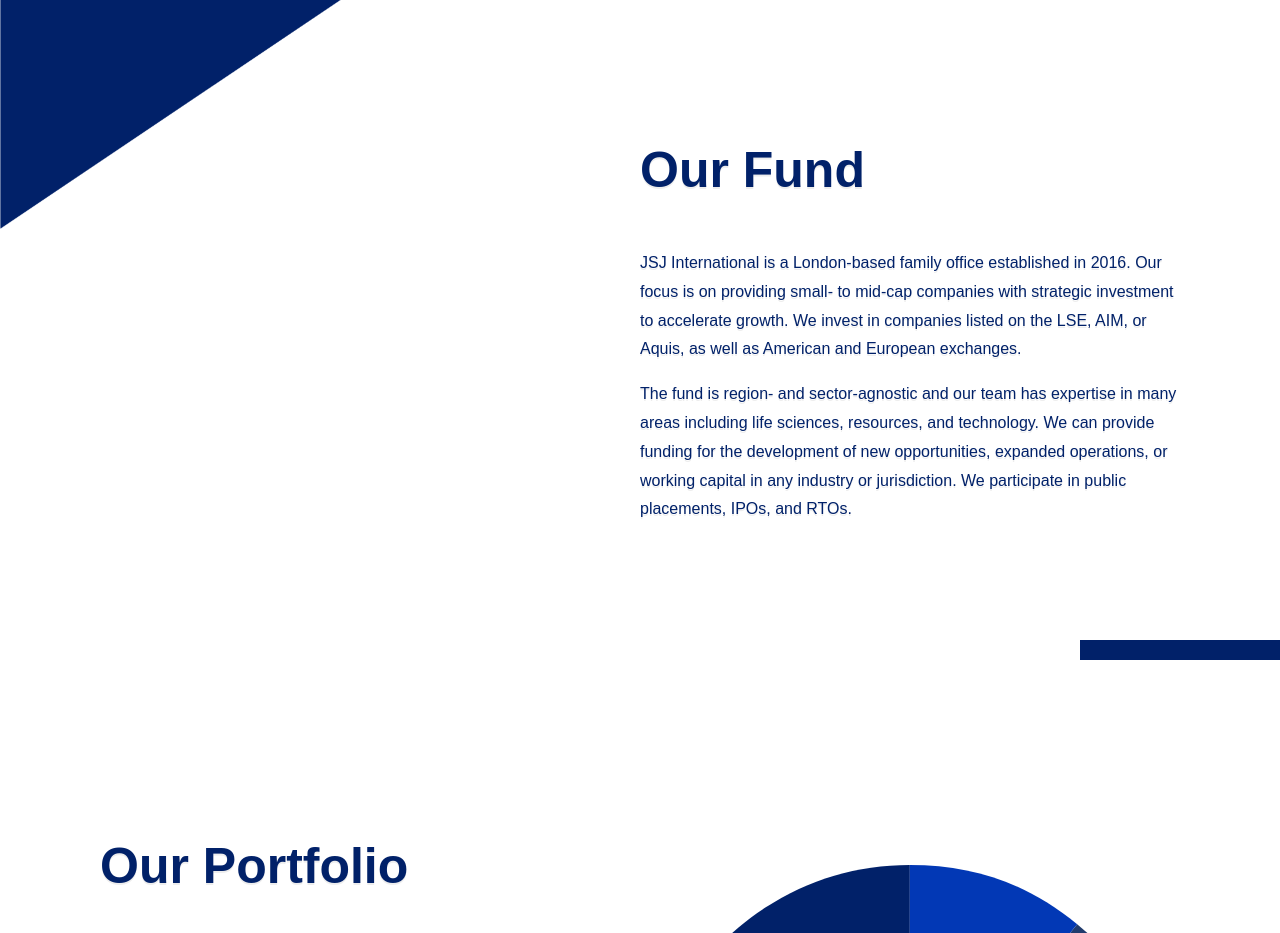
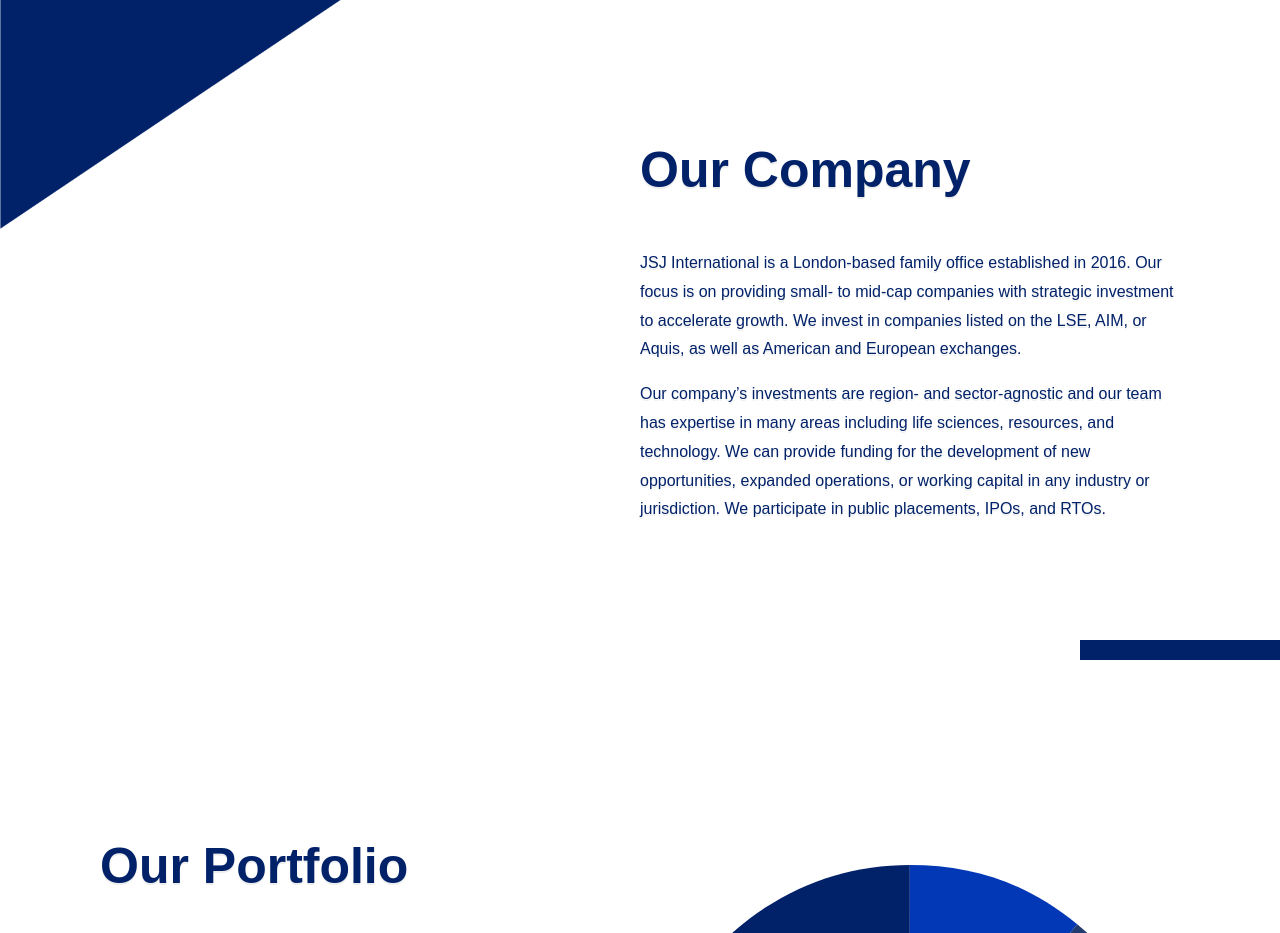
Before and after one commit to andreamayhirji/JSJ-website-UK, a website: page index.html in a window 1280 px wide. Shown: the part 920-1853 px from the top of the page. Drawn offline with Linux system fonts and the light colour scheme; a web font is replaced by a local one.

Commit message:
update copy as per matt mazowita, updated pie chart with new numbers, added a mailto link for info@jsj...

```diff
--- a/index.html
+++ b/index.html
@@ -21,10 +21,10 @@
   </section>
   <div class=" grid-wrapper-section-1">
   <section id="section-1">
-          <h2>Our Fund</h2>
+          <h2>Our Company</h2>
           <p>
             JSJ International is a London-based family office established in 2016. Our focus is on providing small- to mid-cap companies with strategic investment to accelerate growth. We invest in companies listed on the LSE, AIM, or Aquis, as well as American and European exchanges.</p>
-        <p>The fund is region- and sector-agnostic and our team has expertise in many areas including life sciences, resources, and technology. We can provide funding for the development of new opportunities, expanded operations, or working capital in any industry or jurisdiction. We participate in public placements, IPOs, and RTOs.</p>
+        <p>Our company’s investments are region- and sector-agnostic and our team has expertise in many areas including life sciences, resources, and technology. We can provide funding for the development of new opportunities, expanded operations, or working capital in any industry or jurisdiction. We participate in public placements, IPOs, and RTOs.</p>
 
   </section>
 </div>
```
Also changed, not shown: 2 other files.
